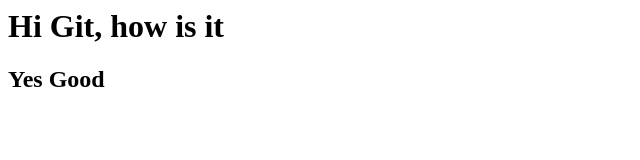
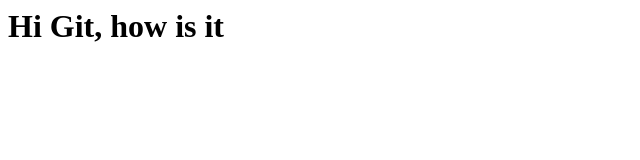
Before and after one commit to AshokDhoni/testrepo, a plain HTML site: page index.html in a window 1280 px wide. Shown: the whole page, without its empty margins (0-640 px from the left). Drawn offline with Linux system fonts and the light colour scheme.

Commit message:
Revert "updated 2nd time"
This reverts commit 7ebec3796c1e4f2b46899e58dee36c9570e37529.

```diff
--- a/index.html
+++ b/index.html
@@ -1,2 +1 @@
 <h1>Hi Git, how is it </h1>
-<h2> Yes Good </h2>
```
